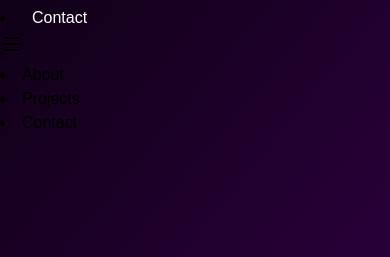
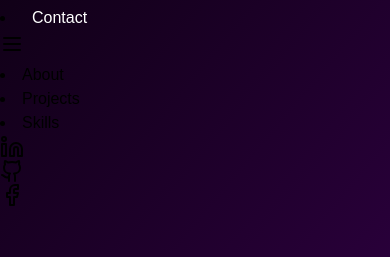
Before and after one commit to lukaChikashvili/folio25, a React (Vite) app in the folder portfolio/: page / in a window 390 px wide. Shown: the part 488-745 px from the top of the page. Built offline with nearby package versions, Linux system fonts and the light colour scheme; a web font is replaced by a local one.

Commit message:
add mobile screen navbar

```diff
--- a/portfolio/src/components/Contact.jsx
+++ b/portfolio/src/components/Contact.jsx
@@ -6,7 +6,7 @@ const Contact = () => {
 
   return (
     <div className='fixed bottom-4 right-4 md:bottom-12 md:right-8 lg:bottom-6 lg:right-8 z-10 bg-[#FABC3F] rounded-full shadow-lg shadow-black'>
-      <div className='flex flex-row md:flex-col gap-2 p-2 rounded-md'>
+      <div className='hidden md:flex flex-row md:flex-col gap-2 p-2 rounded-md'>
         <Linkedin
           className='duration-300 ease-in cursor-pointer text-gray-600 hover:text-black hover:-translate-x-[1.5px]'
           onClick={() => showLink('https://www.linkedin.com/in/luka-chikashvili/')}
--- a/portfolio/src/components/Header.jsx
+++ b/portfolio/src/components/Header.jsx
@@ -1,7 +1,8 @@
 import React, { useState } from 'react'
 import cup from '../assets/cup.png'
-import { MenuIcon, Moon } from 'lucide-react'
+import {  Facebook, Github, Linkedin, MenuIcon, Moon } from 'lucide-react'
 import { motion } from 'framer-motion'
+import Contact from './Contact'
 
 const Header = () => {
   const [isMenuOpen, setIsMenuOpen] = useState(false);
@@ -45,17 +46,35 @@ const Header = () => {
          ><a href = "#contact">Contact</a></motion.li>
        </motion.nav>
 
-       <div className='md:hidden flex items-center'>
+       <div className='md:hidden fixed top-8 right-6 flex items-center z-10'>
         <button onClick={toggleMenu} className='text-white'>
            <MenuIcon />
         </button>
       </div>
 
-      <div className={`md:hidden absolute top-20 left-0 w-full bg-black text-white py-4 transition-all ${isMenuOpen ? 'block' : 'hidden'}`}>
+      <div className={`md:hidden fixed top-20 left-0 w-full bg-black text-white py-4 transition-all ${isMenuOpen ? 'block' : 'hidden'}`}>
         <li className='px-6 py-2'><a href="#">About</a></li>
         <li className='px-6 py-2'><a href="#">Projects</a></li>
-        <li className='px-6 py-2'><a href="#">Contact</a></li>
+        <li className='px-6 py-2'><a href="#">Skills</a></li>
+
+        <div className='fixed right-20  flex flex-row md:hidden gap-2 p-2 rounded-md'>
+        <Linkedin
+          className='duration-300 ease-in cursor-pointer text-gray-600 hover:text-black hover:-translate-x-[1.5px]'
+          onClick={() => showLink('https://www.linkedin.com/in/luka-chikashvili/')}
+        />
+        <Github
+          className='duration-300 ease-in cursor-pointer text-gray-600 hover:text-black hover:-translate-x-[1.5px]'
+          onClick={() => showLink('https://github.com/lukaChikashvili')}
+        />
+        <Facebook
+          className='duration-300 ease-in cursor-pointer text-gray-600 hover:text-black hover:-translate-x-[1.5px]'
+          onClick={() => showLink('https://www.facebook.com/profile.php?id=61565951550341')}
+        />
       </div>
+      </div>
+
+
+
     </div>
   )
 }
```
